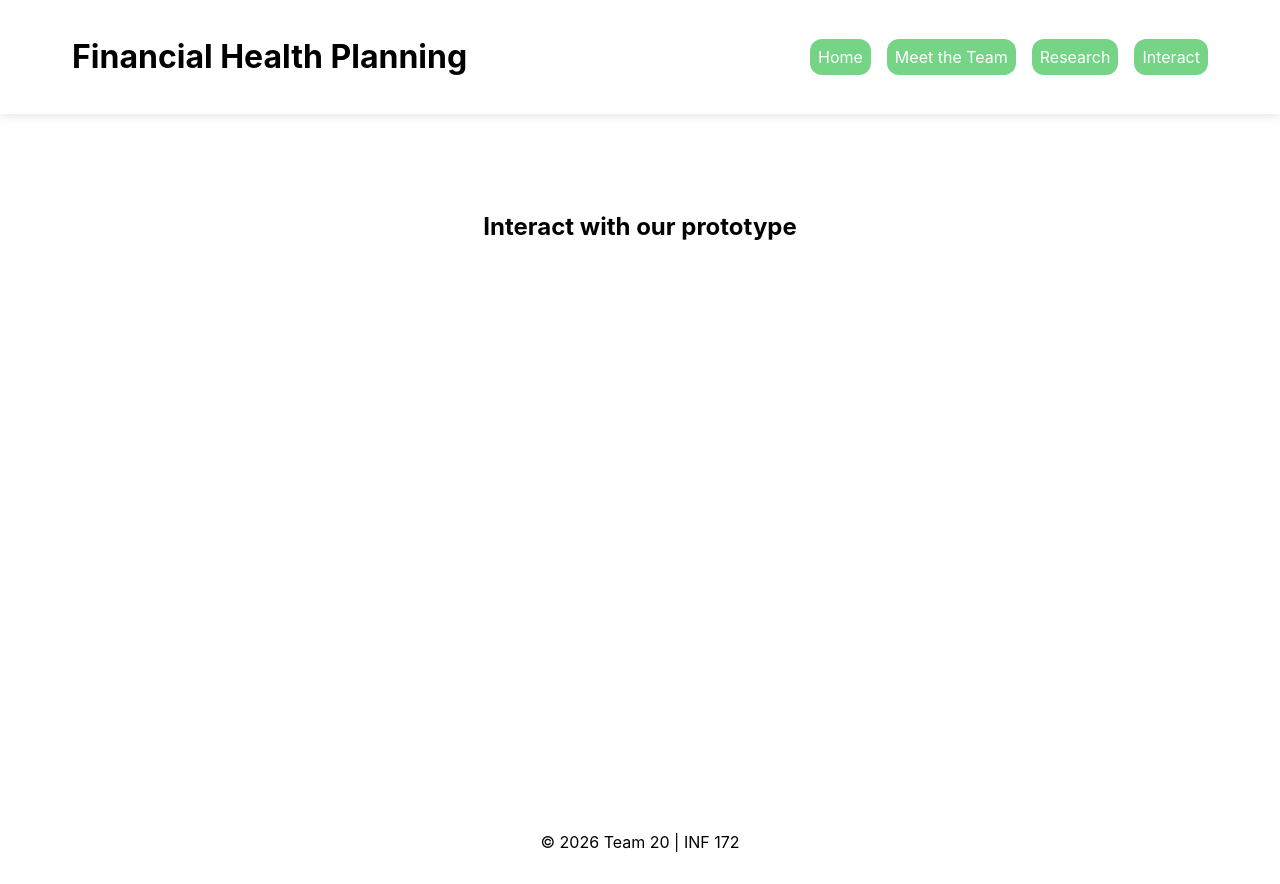
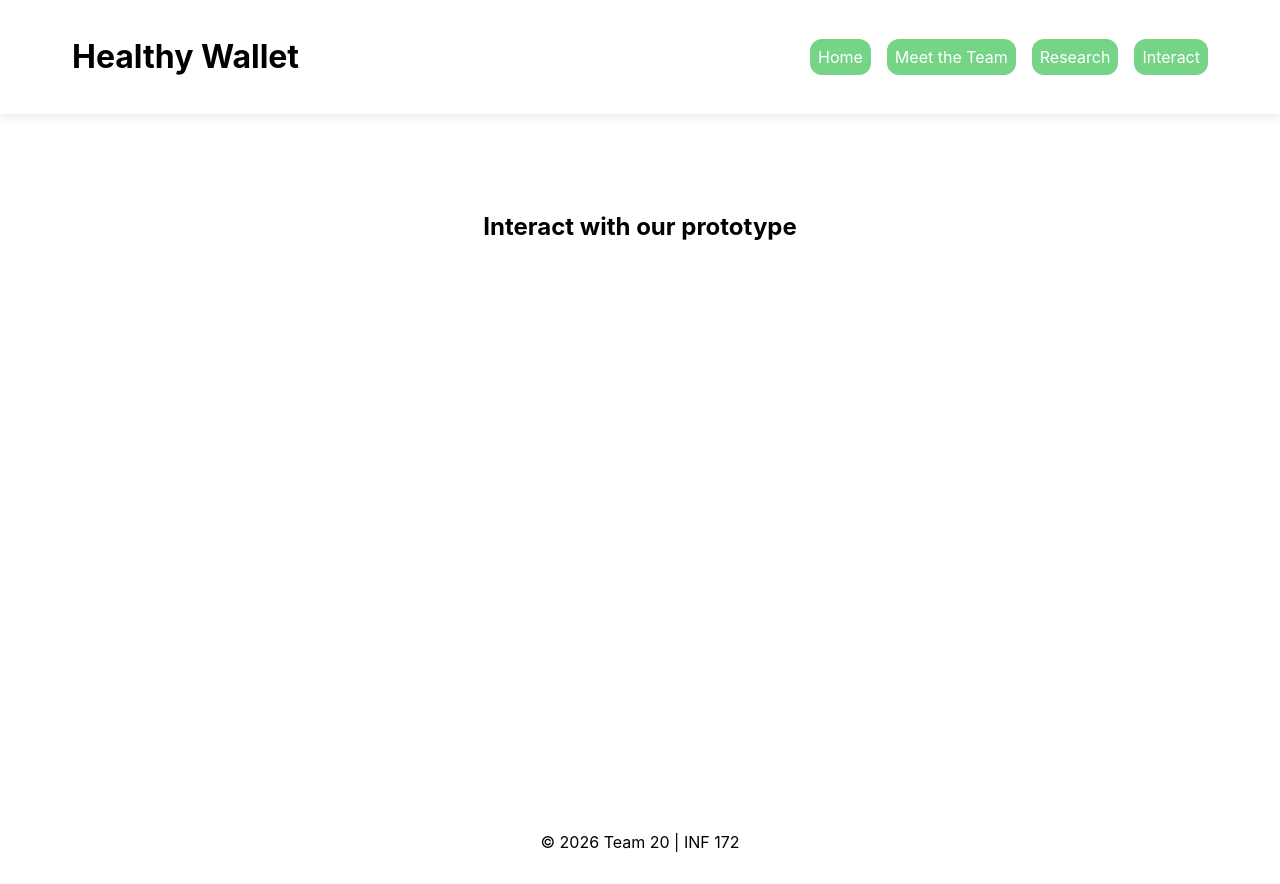
Before and after one commit to ecruzreal/team-20-website, a plain HTML site: page interact.html in a window 1280 px wide. Drawn offline with Linux system fonts and the light colour scheme.

Commit message:
Changed header text on research and interact tabs

```diff
--- a/interact.html
+++ b/interact.html
@@ -4,13 +4,13 @@
     <meta charset="UTF-8">
     <meta name="viewport" content="width=device-width, initial-scale=1.0">
     <link rel="stylesheet" href="styles.css">
-    <title>Document</title>
+    <title>Interact</title>
 </head>
 <body>
     <header>
         <div class="container">
             <div class="header-title">
-                <h1>Financial Health Planning</h1>
+                <h1>Healthy Wallet</h1>
             </div>
             <nav>
                 <div class="nav-buttons">
```
Also changed, not shown: research.html (+2 -2 lines).
